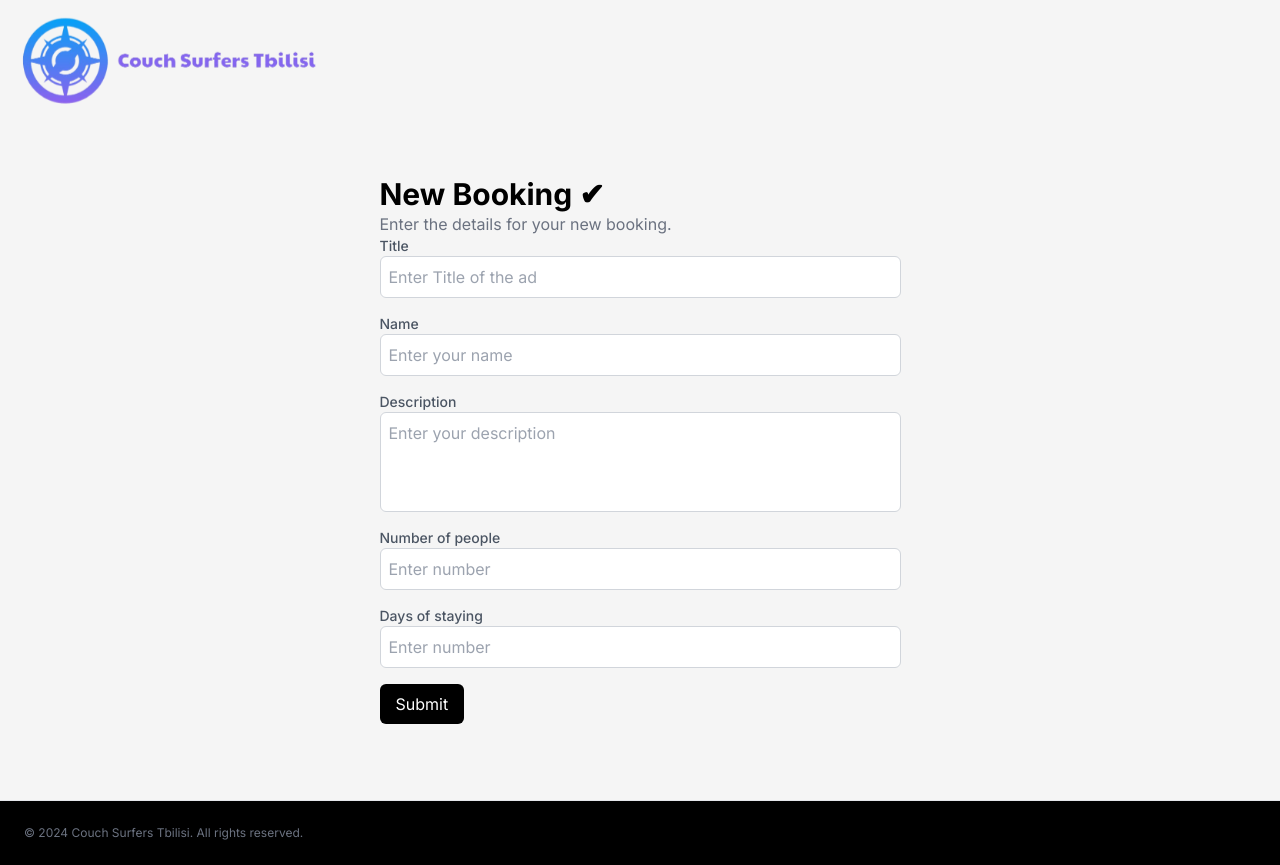
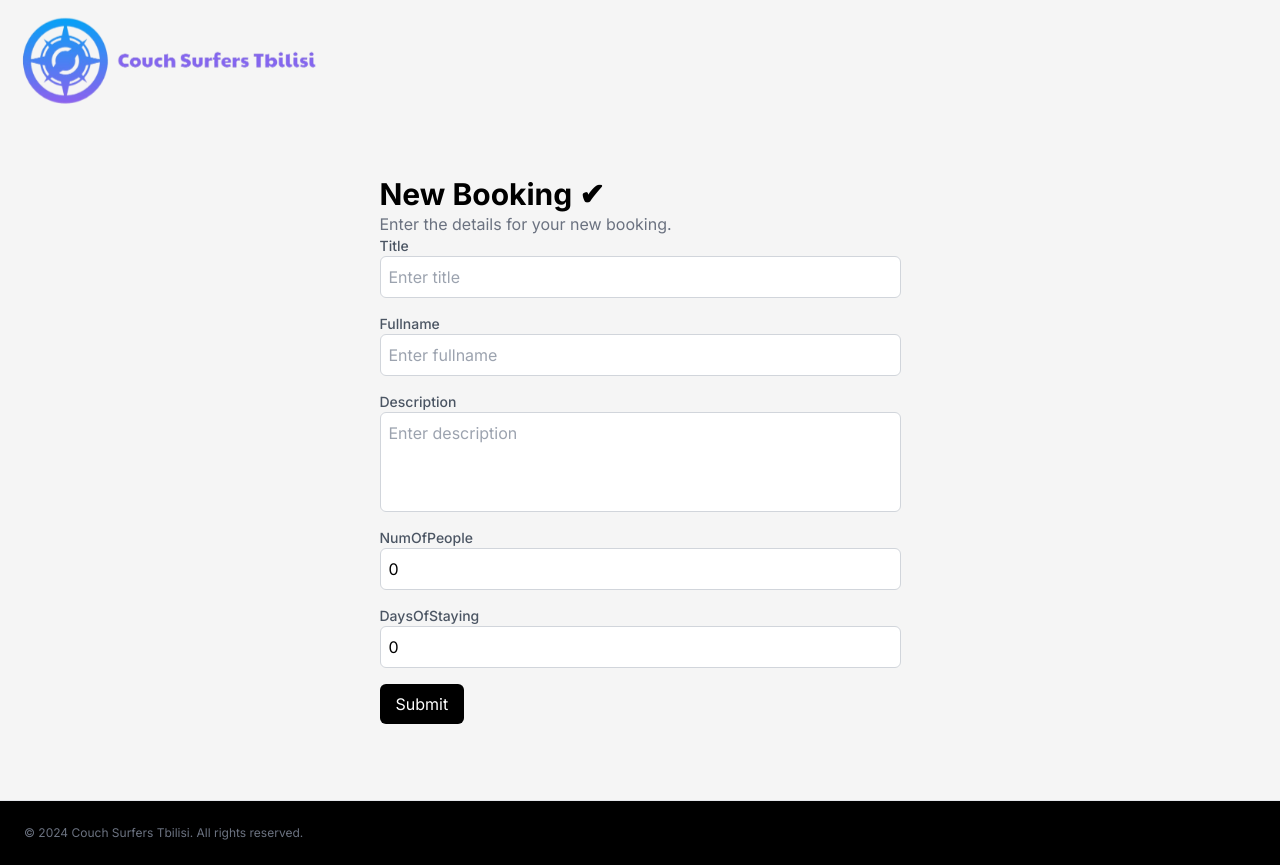
Before and after one commit to Sitch196/couch_surfer_demo, a Next.js app: page /publish in a window 1280 px wide. Built offline with nearby package versions, Linux system fonts and the light colour scheme; no server answers.

Commit message:
conected convex database and inserted dummy data from frontend successfully

```diff
--- a/app/layout.tsx
+++ b/app/layout.tsx
@@ -20,12 +20,13 @@ export default function RootLayout({
 }>) {
   return (
     <html lang="en">
+      <head>
+        <link rel="icon" href="/assets/logo.png" sizes="any" />
+      </head>
       <body className={inter.className}>
         {" "}
-        <link rel="icon" href="/assets/logo.png" sizes="any" />
         <ConvexClientProvider>
           <Navigation />
-
           {children}
           <Footer />
         </ConvexClientProvider>
@@ -33,6 +34,3 @@ export default function RootLayout({
     </html>
   );
 }
-function useConvexAuth(): { isAuthenticated: any; isLoading: any } {
-  throw new Error("Function not implemented.");
-}
--- a/app/publish/page.tsx
+++ b/app/publish/page.tsx
@@ -1,90 +1,95 @@
-import Image from "next/image";
-import hero from "../../assets/heroimage.jpg";
+"use client";
+import { api } from "@/convex/_generated/api";
+import { useMutation } from "convex/react";
+import { useState, ChangeEvent, FormEvent } from "react";
+
+interface BookingDetails {
+  title: string;
+  fullname: string;
+  description: string;
+  numOfPeople: number;
+  daysOfStaying: number;
+}
 
 export default function Component() {
+  const [bookingDetails, setBookingDetails] = useState<BookingDetails>({
+    title: "",
+    fullname: "",
+    description: "",
+    numOfPeople: 0,
+    daysOfStaying: 0,
+  });
+  const createArticles = useMutation(api.articles.createArticle);
+
+  const handleChange = (
+    e: ChangeEvent<HTMLInputElement | HTMLTextAreaElement>
+  ) => {
+    const { name, value } = e.target;
+    setBookingDetails((prevDetails) => ({
+      ...prevDetails,
+      [name]:
+        name === "numOfPeople" || name === "daysOfStaying"
+          ? parseInt(value, 10)
+          : value,
+    }));
+  };
+
+  const handleSubmit = (e: FormEvent<HTMLFormElement>) => {
+    e.preventDefault();
+    // Add your submission logic here using the bookingDetails state
+    createArticles(bookingDetails);
+  };
+
   return (
     <div className="flex items-center justify-center h-screen">
-      <div className="w-[569px] mx-auto mt-[100px] p-6  ">
+      <div className="w-[569px] mx-auto mt-[100px] p-6">
         <div>
           <h2 className="text-3xl font-bold">New Booking ✔</h2>
           <p className="text-gray-500 dark:text-gray-400">
             Enter the details for your new booking.
           </p>
         </div>
+        <form className="space-y-4" onSubmit={handleSubmit}>
           <div className="space-y-4">
-          <div className="space-y-4">
-            <div className="flex flex-col mb-4">
+            {Object.keys(bookingDetails).map((key) => (
+              <div className="flex flex-col mb-4" key={key}>
                 <label
-                htmlFor="name"
+                  htmlFor={key}
                   className="text-sm font-medium text-gray-600"
                 >
-                Title
+                  {key.charAt(0).toUpperCase() + key.slice(1)}
                 </label>
+                {key === "description" ? (
+                  <textarea
+                    id={key}
+                    name={key}
+                    value={bookingDetails[key]}
+                    onChange={handleChange}
+                    className="border border-gray-300 outline-none resize-none dark:border-gray-700 rounded-md p-2 min-h-[100px]"
+                    placeholder={`Enter ${key}`}
+                  />
+                ) : (
                   <input
-                id="name"
+                    id={key}
+                    name={key}
+                    value={bookingDetails[key]}
+                    onChange={handleChange}
                     className="border border-gray-300 outline-none dark:border-gray-700 rounded-md p-2"
-                placeholder="Enter Title of the ad"
+                    placeholder={`Enter ${key}`}
+                    type={
+                      key === "numOfPeople" || key === "daysOfStaying"
+                        ? "number"
+                        : "text"
+                    }
                   />
+                )}
               </div>
-            <div className="flex flex-col mb-4">
-              <label
-                htmlFor="name"
-                className="text-sm font-medium text-gray-600"
-              >
-                Name
-              </label>
-              <input
-                id="name"
-                className="border border-gray-300 outline-none dark:border-gray-700 rounded-md p-2"
-                placeholder="Enter your name"
-              />
-            </div>
-            <div className="flex flex-col mb-4">
-              <label
-                htmlFor="description"
-                className="text-sm font-medium text-gray-600"
-              >
-                Description
-              </label>
-              <textarea
-                id="description"
-                className="border  border-gray-300 outline-none resize-none dark:border-gray-700 rounded-md p-2 min-h-[100px]"
-                placeholder="Enter your description"
-              />
-            </div>
-            <div className="flex flex-col mb-4">
-              <label
-                htmlFor="people"
-                className="text-sm font-medium text-gray-600 "
-              >
-                Number of people
-              </label>
-              <input
-                id="people"
-                className="border border-gray-300 outline-none dark:border-gray-700 rounded-md p-2"
-                placeholder="Enter number"
-                type="number"
-              />
-            </div>
-            <div className="flex flex-col mb-4">
-              <label
-                htmlFor="days"
-                className="text-sm font-medium text-gray-600"
-              >
-                Days of staying
-              </label>
-              <input
-                id="days"
-                className="border border-gray-300 outline-none dark:border-gray-700 rounded-md p-2"
-                placeholder="Enter number"
-                type="number"
-              />
-            </div>
+            ))}
           </div>
           <button className="bg-black text-white px-4 py-2 rounded-md">
             Submit
           </button>
-        </div>
+        </form>
       </div>
     </div>
   );
--- a/components/Hero.tsx
+++ b/components/Hero.tsx
@@ -9,12 +9,12 @@ export function Hero() {
     <header className="relative h-[500px] lg:h-[700px]  flex flex-col justify-center items-center">
       <Image
         alt="Cozy living room"
-        className="absolute inset-0 object-cover w-full h-full backdrop-grayscale-0 opacity-65 mix-blend-darken "
+        className="absolute inset-0 object-cover -z-10  w-full h-full backdrop-grayscale opacity-75 mix-blend-darken "
         height={700}
         loading="lazy"
         src={hero}
       />
-      <div className="flex flex-col items-center text-black text-center z-10">
+      <div className="flex flex-col items-center text-black text-center z-1">
         <h1 className="text-3xl lg:text-5xl font-bold">
           Welcome to Couch Surfers Tbilisi
         </h1>
@@ -23,11 +23,11 @@ export function Hero() {
           and hosts around the world.
         </p>
         <div className="flex mt-4 ">
-          <button className="bg-black text-white px-4 py-2 rounded-md mr-4">
+          <button className="bg-black text-white px-6 py-3 rounded-md mr-4">
             For Guests
           </button>
           <Link href="/publish">
-            <button className="bg-black text-white px-4 rounded-md py-2">
+            <button className="bg-black text-white px-6 rounded-md py-3">
               For Hosts
             </button>
           </Link>
--- a/components/Navigation.tsx
+++ b/components/Navigation.tsx
@@ -1,5 +1,5 @@
 "use client";
-import React from "react";
+import React, { useState, useEffect } from "react";
 import Image from "next/image";
 import longlogo from "../assets/longlogo.png";
 import { SignInButton, SignUpButton } from "@clerk/clerk-react";
@@ -9,9 +9,27 @@ import Link from "next/link";
 
 export function Navigation() {
   const isAuthenticated = useConvex();
+  const [hasScrolled, setHasScrolled] = useState(false);
+
+  useEffect(() => {
+    const handleScroll = () => {
+      const scrolled = window.scrollY > 0;
+      setHasScrolled(scrolled);
+    };
+
+    window.addEventListener("scroll", handleScroll);
+
+    return () => {
+      window.removeEventListener("scroll", handleScroll);
+    };
+  }, []);
 
   return (
-    <nav className="fixed w-full p-3 flex items-center bg-transparent justify-between z-10">
+    <nav
+      className={`fixed w-full p-3 flex items-center bg-transparent ${
+        hasScrolled ? "backdrop-blur-md backdrop-filter" : ""
+      } justify-between z-10`}
+    >
       <div className="flex w-full justify-between items-center px-2">
         <Link href="/">
           <Image
--- a/convex/users.ts
+++ b/convex/users.ts
@@ -18,7 +18,6 @@ export const store = mutation({
     }
     return user._id;
   }
-  const { email } = user;
 
   // If it's a new identity, create a new `User`.
   return await ctx.db.insert("users", {
```
Also changed, not shown: convex/_generated/api.d.ts (+2 -0 lines), convex/articles.ts (added, +11 -0 lines). Lines whose indentation alone changed are shown as unchanged.
